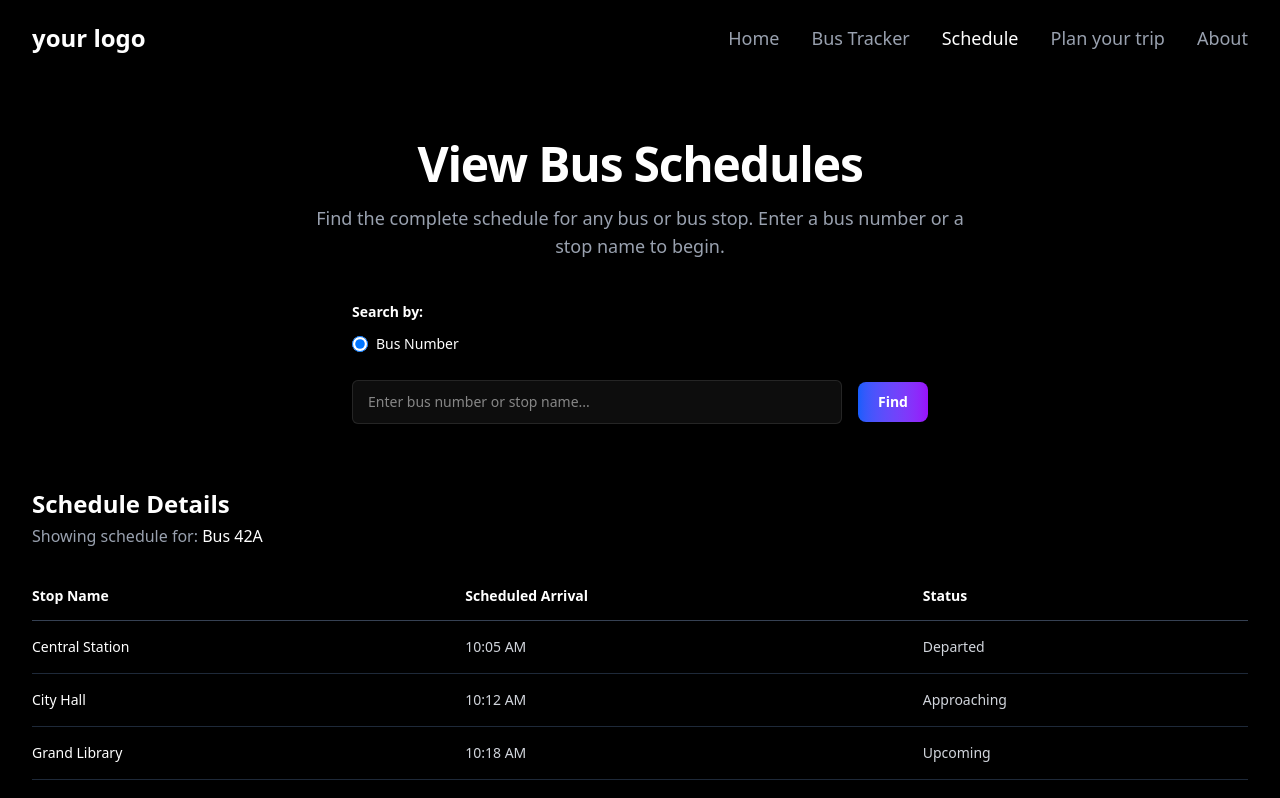
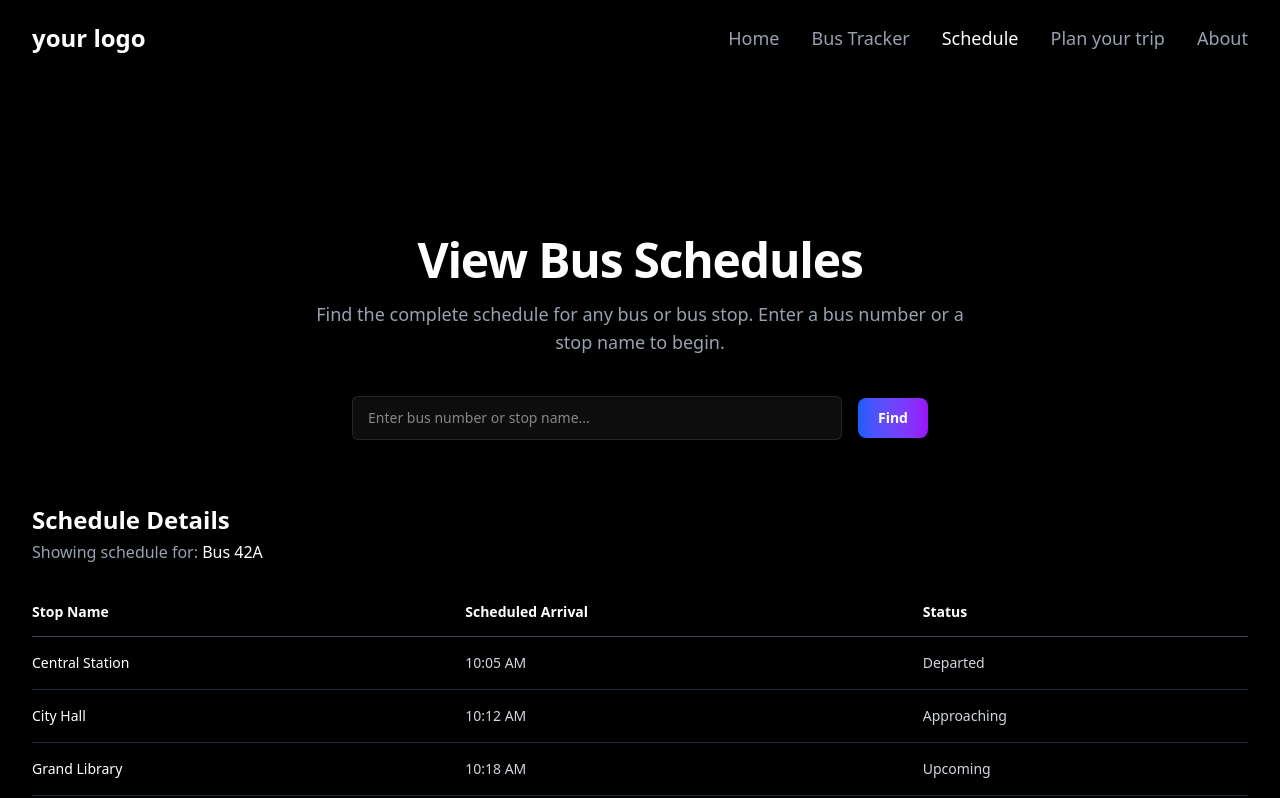
Before and after one commit to Charul192/SIH-2025, a React (Vite) app in the folder Frontend/: page /schedule in a window 1280 px wide. Shown: the top 798 px of the page. Built offline with nearby package versions, Linux system fonts and the light colour scheme.

Commit message:
removed search by option

```diff
--- a/Frontend/src/components/Schedule/Schedule.jsx
+++ b/Frontend/src/components/Schedule/Schedule.jsx
@@ -3,7 +3,7 @@
 export default function Schedule() {
   return (
     <div className="w-full bg-black text-white">
-      <div className="mx-auto max-w-7xl px-4 py-16 sm:px-6 lg:px-8">
+      <div className="mx-auto max-w-7xl px-4 py-40 sm:px-6 lg:px-8">
         <div className="text-center">
           <h1 className="text-4xl font-extrabold tracking-tight sm:text-5xl">
             View Bus Schedules
@@ -16,29 +16,6 @@
 
         <div className="mx-auto mt-10 max-w-xl">
           <form className="space-y-6">
-            <fieldset>
-              <legend className="text-sm font-semibold leading-6 text-white">
-                Search by:
-              </legend>
-              <div className="mt-2 flex gap-x-8">
-                <div className="flex items-center gap-x-2">
-                  <input
-                    id="search-bus"
-                    name="search-type"
-                    type="radio"
-                    defaultChecked
-                    className="h-4 w-4 border-gray-300 bg-white/5 text-blue-600 focus:ring-blue-600 focus:ring-offset-black"
-                  />
-                  <label
-                    htmlFor="search-bus"
-                    className="block text-sm font-medium leading-6 text-white"
-                  >
-                    Bus Number
-                  </label>
-                </div>
-              </div>
-            </fieldset>
-
             <div className="flex items-center gap-x-4">
               <input
                 type="text"
```
